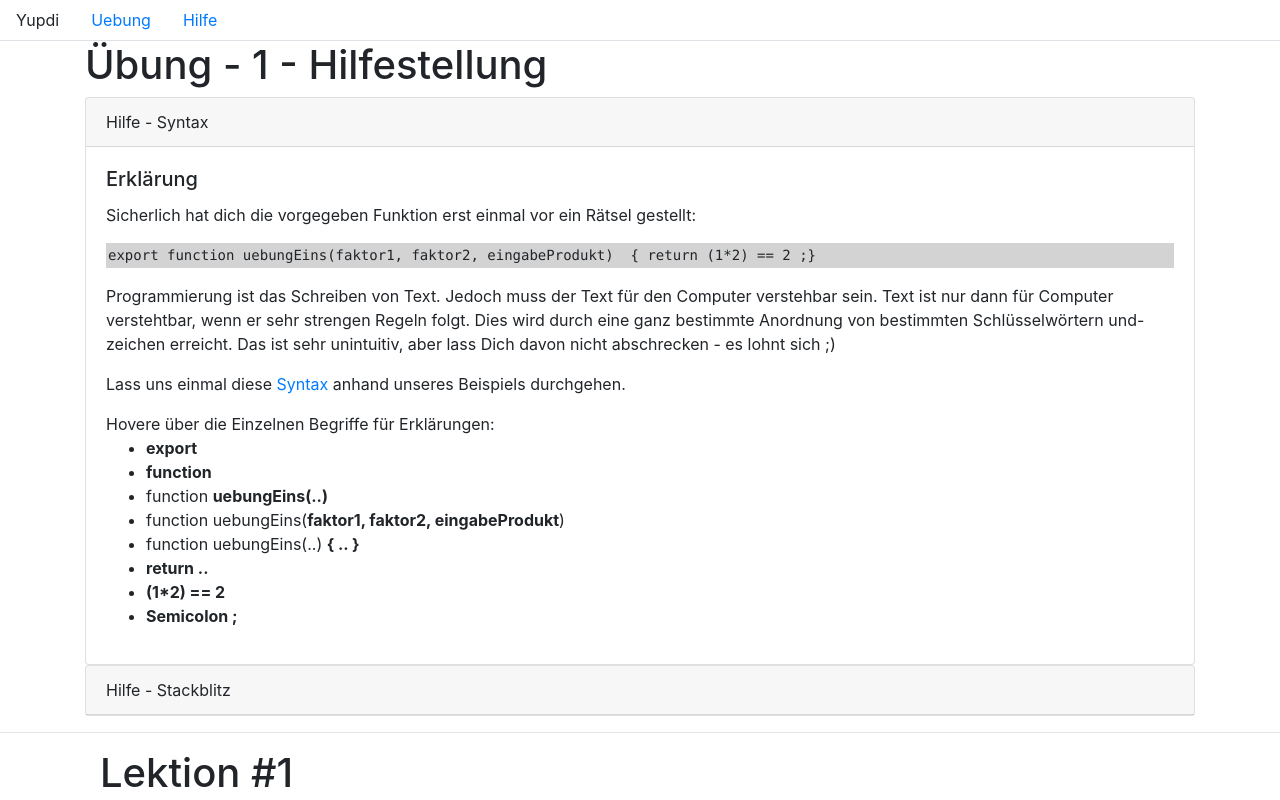
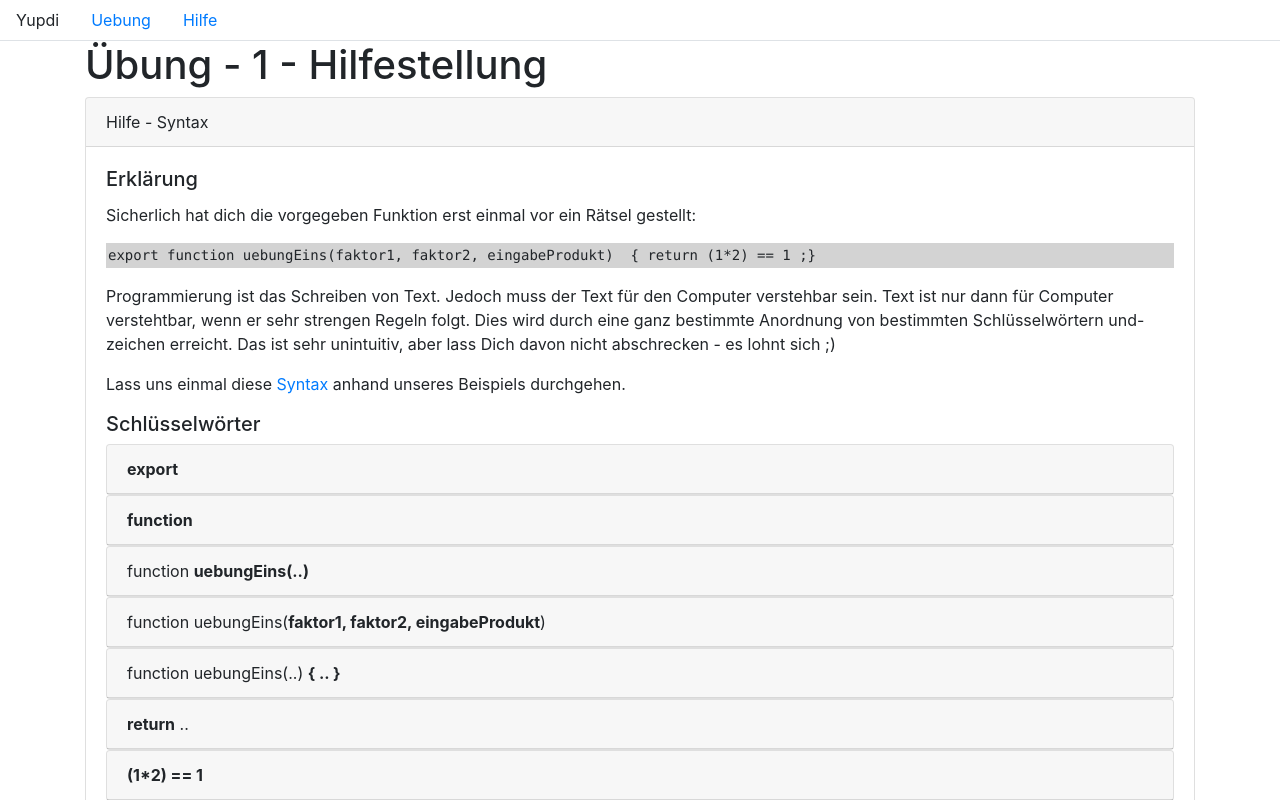
Before and after one commit to krutzfeld/angular-kurs-eins, an Angular app: page /hilfe in a window 1280 px wide. Shown: the top 800 px of the page. Built offline with nearby package versions, Linux system fonts and the light colour scheme.

Commit message:
erste-hilfe, die zweite

```diff
--- a/src/app/module/uebung-eins/uebung-eins-hilfe/uebung-eins-hilfe.component.css
+++ b/src/app/module/uebung-eins/uebung-eins-hilfe/uebung-eins-hilfe.component.css
@@ -0,0 +1,3 @@
+.help-card .card-header{
+    cursor: pointer;
+}
--- a/src/app/module/uebung-eins/uebung-eins-hilfe/uebung-eins-hilfe.component.html
+++ b/src/app/module/uebung-eins/uebung-eins-hilfe/uebung-eins-hilfe.component.html
@@ -2,13 +2,13 @@
     <h1>Übung - 1 - Hilfestellung</h1>
 
     <div class="card">
-        <div class="card-header" (click)="isOpen = 0">Hilfe - Syntax</div>
+        <div class="card-header">Hilfe - Syntax</div>
 
-        <div class="card-body" [ngbCollapse]="isOpen !== 0">
+        <div class="card-body">
             <h5 class="card-title">Erklärung</h5>
             <div class="card-text">
                 <p>Sicherlich hat dich die vorgegeben Funktion erst einmal vor ein Rätsel gestellt:</p>
-                <pre class="text-style-code">{{'export function uebungEins(faktor1, faktor2, eingabeProdukt)  { return (1*2) == 2 ;}'}}</pre>
+                <pre class="text-style-code">{{'export function uebungEins(faktor1, faktor2, eingabeProdukt)  { return (1*2) == 1 ;}'}}</pre>
 
                 <p>Programmierung ist das Schreiben von Text. Jedoch muss der Text für den Computer verstehbar sein.
                     Text ist nur dann für Computer verstehtbar, wenn er sehr strengen Regeln folgt. Dies wird durch
@@ -19,34 +19,149 @@
                     anhand
                     unseres Beispiels durchgehen.</p>
 
-                <div>Hovere über die Einzelnen Begriffe für Erklärungen:
-                    <ul>
-                        <li class="font-weight-bold">export</li>
-                        <li class="font-weight-bold">function</li>
-                        <li>function <span class="font-weight-bold">uebungEins(..)</span></li>
-                        <li>function uebungEins(<span class="font-weight-bold">faktor1, faktor2, eingabeProdukt</span>)</li>
-                        <li>function uebungEins(..) <span class="font-weight-bold">{{'{ .. }'}}</span></li>
-                        <li class="font-weight-bold">return ..</li>
-                        <li class="font-weight-bold">(1*2) == 2</li>
-                        <li class="font-weight-bold">Semicolon ;</li>
-                    </ul>
+                <h5>Schlüsselwörter</h5>
+                <!-- export -->
+                <div class="card help-card">
+                    <div class="card-header font-weight-bold" (click)="toggleOpen('export')">export</div>
+                    <div class="card-body" [ngbCollapse]="!isOpen('export')">
+                        <div class="card-text">
+                            <p>export ist ein Schlüsselwort um anzugeben, dass die Funktion nicht nur innerhalb
+                                dieser Datei verwendet werden kann. Zu dem Thema der
+                                <span class="font-weight-bold">Sichtbarkeit</span> kommen wir jedoch später noch.
+                            </p>
+                        </div>
+                    </div>
+                </div>
+
+                <div class="card help-card">
+                    <div class="card-header" (click)="toggleOpen('function')">
+                        <span class="font-weight-bold">function</span>
+                    </div>
+                    <div class="card-body" [ngbCollapse]="!isOpen('function')">
+                        <div class="card-text">
+                            <p>function ist das Wort mit dem eine Funktion beginnt. Funktionen kennen wir aus
+                                der Schulmathematik: f(x) = x+1.</p>
+
+                            <p>In der Programmiersprache würde das <span class="text-style-code">function f(x)
+                                {{ '{ return x+1 }' }}</span>
+                                heissen.</p>
+
+                            <p>Eine function ist eine Reihe von Anweisungen mit
+                                <span class="font-weight-bold">keinem oder mehreren</span> Eingabeparametern (wie
+                                'x')
+                                und <span class="font-weight-bold">keinem oder genau einem</span> Rückgabewert
+                                (siehe return)
+
+                            </p>
+                        </div>
+                    </div>
+                </div>
+
+                <div class="card help-card">
+                    <div class="card-header" (click)="toggleOpen('functionName')">
+                        <span>function <span class="font-weight-bold">uebungEins(..)</span></span>
+                    </div>
+                    <div class="card-body" [ngbCollapse]="!isOpen('functionName')">
+                        <div class="card-text">
+                            <p>In der Schule sah fast jede Funktion so aus: f(x) = x+1. Aber manche auch so h(x)=..</p>
+                            <p>f, p, a, b oder sonst wie waren nur Namen. Und genauso ist es hier:
+                                <span class="font-weight-bold">uebungEins</span> ist nur der Name.</p>
+                            <p>Aber Namen sind wichtig, schließlich ist das alles hier schon komplex genug,
+                                deswegen sollten wir gute eindeutige Namen verwenden, niemals f,p oder l.</p>
+                        </div>
+                    </div>
+                </div>
+
+                <div class="card help-card">
+                    <div class="card-header" (click)="toggleOpen('parameters')">
+                             <span>function uebungEins(<span class="font-weight-bold">faktor1, faktor2,
+                                 eingabeProdukt</span>)</span>
+                    </div>
+                    <div class="card-body" [ngbCollapse]="!isOpen('parameters')">
+                        <div class="card-text">
+                            <p>Die Parameter <span class="font-weight-bold">faktor1, faktor2, eingabeProdukt</span>
+                                sind <span class="text-style-code">Eingaben</span> in die Funktion hinein.
+                            </p>
+
+                            <p>Die Funktion berechnet also irgendetwas was von diesen drei Werten abhängt.
+                                Prinzipiell können keine bis unendlich viele Werte und nicht nur Zahlen, sondern
+                                auch Wörter oder Objekte übergeben werden.</p>
+                        </div>
+                    </div>
+                </div>
+
+                <div class="card help-card">
+                    <div class="card-header" (click)="toggleOpen('block')">
+                        <span>function uebungEins(..) <span class="font-weight-bold">{{'{ .. }'}}</span></span>
+
+                    </div>
+                    <div class="card-body" [ngbCollapse]="!isOpen('block')">
+                        <div class="card-text">
+                            <p>Die Geschweiften Klammern haben sich etabliert um einen <span
+                                    class="font-weight-bold">Block</span>
+                                zu kennzeichnen.</p>
+                            <p>So wie die mathematischen runden Klammern funktionieren, so ähnlich sind die
+                                Geschweiften. Was zwischen {{'{ und }'}} passiert, bleibt auch dort ;).</p>
+                        </div>
+                    </div>
+                </div>
+
+                <div class="card help-card">
+                    <div class="card-header" (click)="toggleOpen('return')">
+                        <span class="font-weight-bold">return</span> ..
+                    </div>
+                    <div class="card-body" [ngbCollapse]="!isOpen('return')">
+                        <div class="card-text">
+                            <p>So wie die Parameter die <span class="font-weight-bold">Eingabe</span> der
+                                Funktion darstellen, so stellt das was hinter <span class="font-weight-bold">return
+                                    </span> kommt die <span class="font-weight-bold">Ausgabe</span> dar.
+                            </p>
+
+                            <p>Wird die Anweisung return erreicht, wird der Block (s.o.) verlassen. In diesem
+                                Fall ist das unsere Funktion, welche den dahinter stehenden Wert zurückgibt;
+                                also <span class="text-style-code">(1*2) == 1</span></p>
+                        </div>
+                    </div>
+                </div>
+
+                <div class="card help-card">
+                    <div class="card-header" (click)="toggleOpen('math')">
+                        <span class="font-weight-bold">(1*2) == 1</span>
+                    </div>
+                    <div class="card-body" [ngbCollapse]="!isOpen('math')">
+                        <div class="card-text">
+                            <p>Der Ausdruck <span class="font-weight-bold">(1*2) == 1</span> ist ein
+                                mathematischer Ausdruck, welcher vom Computer einfach ausgewertet wird.</p>
+
+                            <p>Zuerst wird <span class="font-weight-bold">(1*2)</span> ausgewertet. Dann wird
+                                geschaut ob <span class="font-weight-bold">2 == 1</span>ist. Der Rückgabewert ist
+                                damit "wahr" oder "falsch".
+                            </p>
+
+                            <p>Im Gegensatz zur Schulmathematik gibt es einen Unterschied zwischen = und ==.
+                                Bei = macht man eine Zuweisung, während == ein Vergleichsoperator, wie beispielsweise
+                                > oder < ist.</p>
+                        </div>
+                    </div>
+                </div>
+
+                <div class="card help-card">
+                    <div class="card-header" (click)="toggleOpen('semicolon')">
+                        <span class="font-weight-bold">Semicolon ;</span>
+                    </div>
+                    <div class="card-body" [ngbCollapse]="!isOpen('semicolon')">
+                        <div class="card-text">
+                            <p>Das Semicolon ist das was in normaler Sprache ein Punkt oder ein Komma ist. Es ist
+                                dazu da einen "Satz" zu beenden, nur dass das was ein Satz ist in Programmiersprache
+                            eine Anweisung ist, wie bspw.: holMirEinenKaffe();</p>
+
+                        </div>
+                    </div>
                 </div>
             </div>
         </div>
     </div>
 
-    <div class="card">
-        <div class="card-header" (click)="isOpen = 1">Hilfe - Stackblitz</div>
-
-        <div class="card-body" [ngbCollapse]="isOpen !== 1">
-            <h5 class="card-title">Erklärung</h5>
-            <img src="assets/img/uebung-eins/help-1.jpg" class="card-img-top">
-            <div class="card-text">
-                <p>Stackblitz ist die einfachste Möglichkeit Code interaktiv zu verändern ohne, dass du etwas
-                    installieren musst.</p>
-            </div>
-        </div>
-    </div>
 </div>
 
 <hr/>
--- a/src/app/module/uebung-eins/uebung-eins-hilfe/uebung-eins-hilfe.component.ts
+++ b/src/app/module/uebung-eins/uebung-eins-hilfe/uebung-eins-hilfe.component.ts
@@ -6,12 +6,20 @@ import {Component, OnInit} from '@angular/core';
     styleUrls: ['./uebung-eins-hilfe.component.css']
 })
 export class UebungEinsHilfeComponent implements OnInit {
-
-    isOpen = 0;
+    private readonly helpKeyToOpen: Map<string, boolean> = new Map<string, boolean>();
 
     constructor() {
     }
 
     ngOnInit(): void {
     }
+
+    isOpen(key: string): boolean {
+        return this.helpKeyToOpen.get(key);
+    }
+
+    toggleOpen(key: string): void {
+        const isOpen = this.helpKeyToOpen.get(key);
+        this.helpKeyToOpen.set(key, !isOpen);
+    }
 }
```
